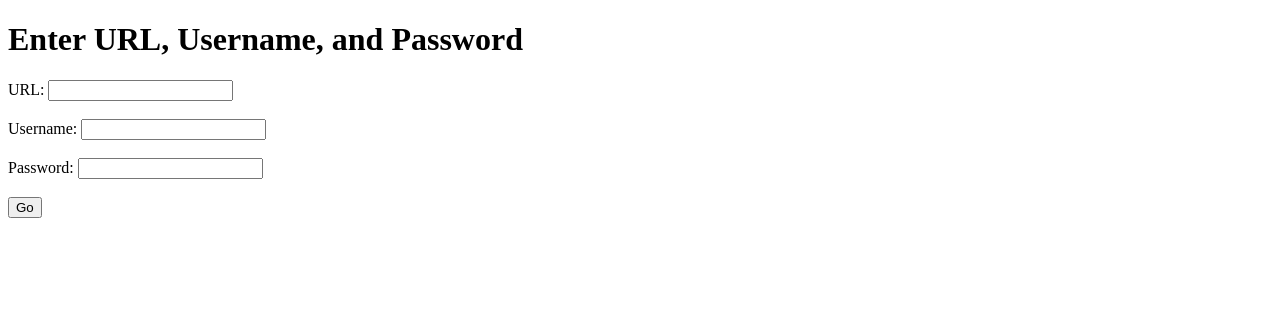
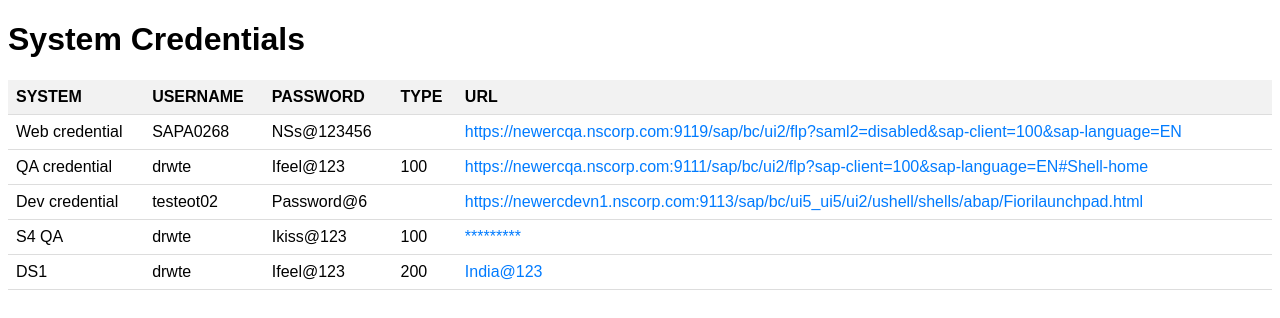
Before and after one commit to skumar69/skumar69, a plain HTML site: page index.html in a window 1280 px wide. Drawn offline with Linux system fonts and the light colour scheme.

Commit message:
Update index.html

```diff
--- a/index.html
+++ b/index.html
@@ -3,36 +3,85 @@
 <head>
     <meta charset="UTF-8">
     <meta name="viewport" content="width=device-width, initial-scale=1.0">
-    <title>URL Login Form</title>
-    <script>
-        function navigateToUrl(event) {
-            event.preventDefault();
-            const url = document.getElementById('url').value;
-            const username = document.getElementById('username').value;
-            const password = document.getElementById('password').value;
-
-            // Store the username and password in localStorage (for demo purposes only)
-            localStorage.setItem('username', username);
-            localStorage.setItem('password', password);
-
-            // Navigate to the URL
-            window.location.href = url;
+    <title>System Credentials</title>
+    <style>
+        body {
+            font-family: Arial, sans-serif;
         }
-    </script>
+        table {
+            width: 100%;
+            border-collapse: collapse;
+        }
+        th, td {
+            padding: 8px;
+            text-align: left;
+            border-bottom: 1px solid #ddd;
+        }
+        th {
+            background-color: #f2f2f2;
+        }
+        tr:hover {
+            background-color: #f5f5f5;
+        }
+        a {
+            color: #007bff;
+            text-decoration: none;
+        }
+        a:hover {
+            text-decoration: underline;
+        }
+    </style>
 </head>
 <body>
-    <h1>Enter URL, Username, and Password</h1>
-    <form onsubmit="navigateToUrl(event)">
-        <label for="url">URL:</label>
-        <input type="url" id="url" name="url" required><br><br>
-
-        <label for="username">Username:</label>
-        <input type="text" id="username" name="username" required><br><br>
-
-        <label for="password">Password:</label>
-        <input type="password" id="password" name="password" required><br><br>
-
-        <button type="submit">Go</button>
-    </form>
+    <h1>System Credentials</h1>
+    <table>
+        <thead>
+            <tr>
+                <th>SYSTEM</th>
+                <th>USERNAME</th>
+                <th>PASSWORD</th>
+                <th>TYPE</th>
+                <th>URL</th>
+            </tr>
+        </thead>
+        <tbody>
+            <tr>
+                <td>Web credential</td>
+                <td>SAPA0268</td>
+                <td>NSs@123456</td>
+                <td></td>
+                <td><a href="https://newercqa.nscorp.com:9119/sap/bc/ui2/flp?saml2=disabled&sap-client=100&sap-language=EN" target="_blank">https://newercqa.nscorp.com:9119/sap/bc/ui2/flp?saml2=disabled&sap-client=100&sap-language=EN</a></td>
+            </tr>
+            <tr>
+                <td>QA credential</td>
+                <td>drwte</td>
+                <td>Ifeel@123</td>
+                <td>100</td>
+                <td><a href="https://newercqa.nscorp.com:9111/sap/bc/ui2/flp?sap-client=100&sap-language=EN#Shell-home" target="_blank">https://newercqa.nscorp.com:9111/sap/bc/ui2/flp?sap-client=100&sap-language=EN#Shell-home</a></td>
+            </tr>
+            <tr>
+                <td>Dev credential</td>
+                <td>testeot02</td>
+                <td>Password@6</td>
+                <td></td>
+                <td><a href="https://newercdevn1.nscorp.com:9113/sap/bc/ui5_ui5/ui2/ushell/shells/abap/Fiorilaunchpad.html" target="_blank">https://newercdevn1.nscorp.com:9113/sap/bc/ui5_ui5/ui2/ushell/shells/abap/Fiorilaunchpad.html</a></td>
+            </tr>
+            <tr>
+                <td>S4 QA</td>
+                <td>drwte</td>
+                <td>Ikiss@123</td>
+                <td>100</td>
+                <td><a href="#" target="_blank">*********</a></td>
+            </tr>
+            <tr>
+                <td>DS1</td>
+                <td>drwte</td>
+                <td>Ifeel@123</td>
+                <td>200</td>
+                <td><a href="#" target="_blank">India@123</a></td>
+            </tr>
+            <!-- Add more rows as necessary -->
+        </tbody>
+    </table>
 </body>
 </html>
```
